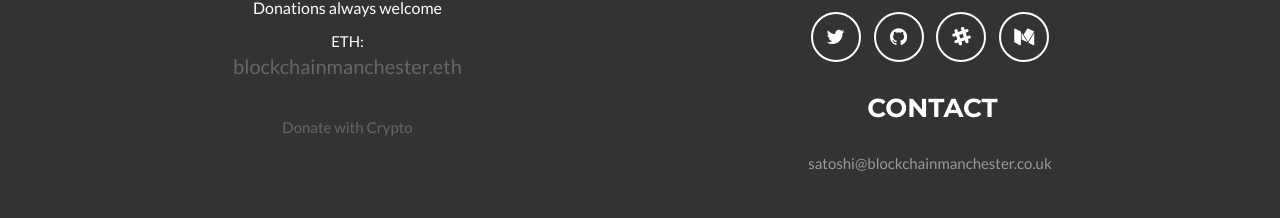
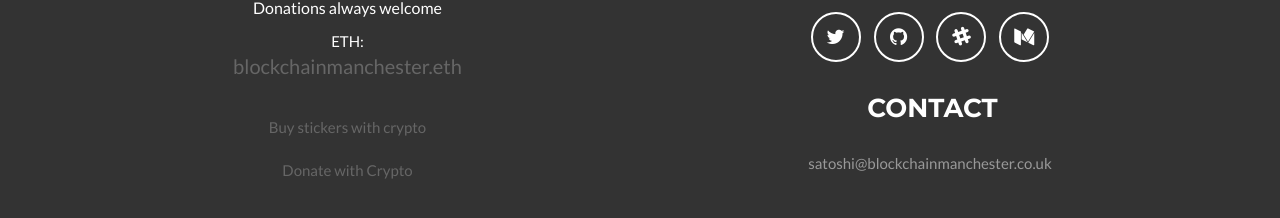
Before and after one commit to blockchainmanc/blockchainmanc.github.io, a Jekyll site: the page built from index.html, in a window 1280 px wide and 900 px high, scrolled down 1133 px. Shown: the part 665-883 px from the top of the window. Built offline with Jekyll 4.4.1, drawn with Linux system fonts in a browser that asks for light colours; comment, search, counter and statistics services are not loaded.

Commit message:
Adding buy sticket button

```diff
--- a/_includes/footer.html
+++ b/_includes/footer.html
@@ -22,6 +22,18 @@
                         </li>
                         {% endfor %}
                     </ul>
+
+                     <div>
+                         <a class="buy-with-crypto"
+                            href="https://commerce.coinbase.com/checkout/0d7558ef-9228-44f9-8be5-a9698084a7c1">
+                             <span>Buy stickers with crypto</span>
+                         </a>
+                         <script src="https://commerce.coinbase.com/v1/checkout.js">
+                         </script>
+                     </div>
+
+                    <br/>
+
                      <div>
                          <a class="donate-with-crypto"
                             href="https://commerce.coinbase.com/checkout/5c724f19-ea49-4b9e-9bb1-bfa9f778c242">
```
